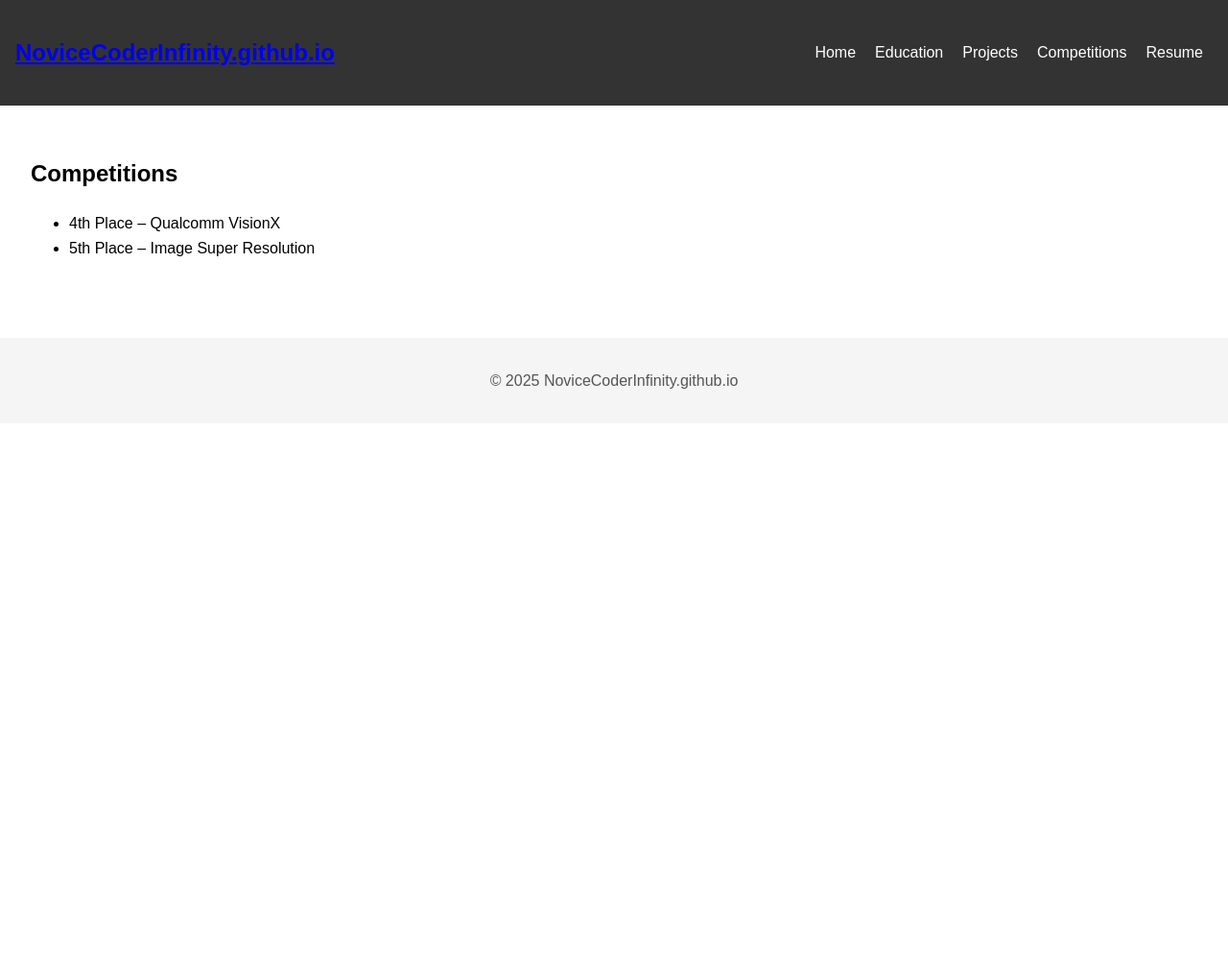
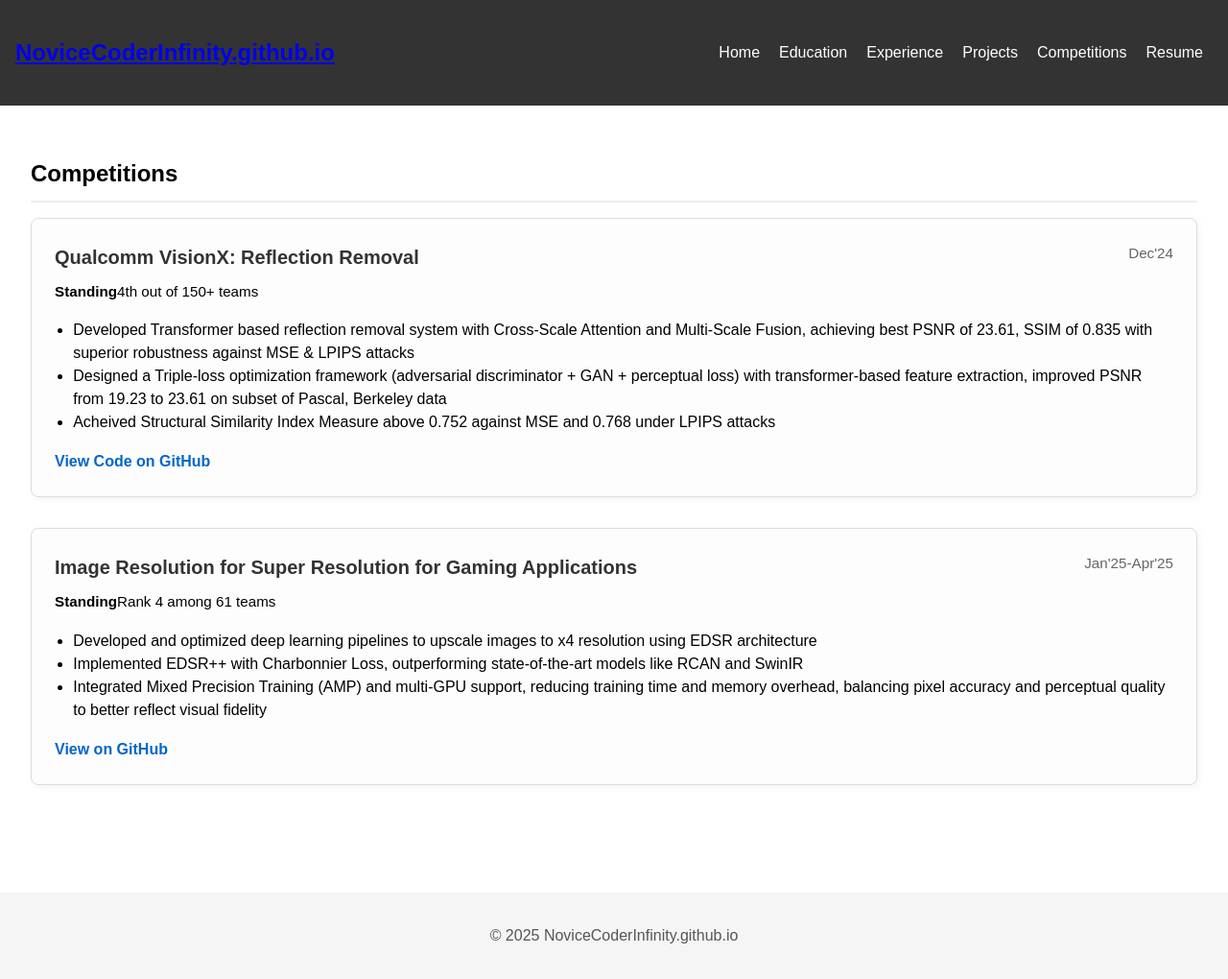
Before and after one commit to NoviceCoderInfinity/NoviceCoderInfinity.github.io, a Jekyll site: the page built from pages/competitions.md, in a window 1280 px wide. Shown: the whole page at 96% size. Built offline with Jekyll 4.4.1, drawn with Linux system fonts in a browser that asks for light colours; before the commit the page ends 900 px from its top, so only the background shows below that.

Commit message:
Added Experience and Modified Competitions

```diff
--- a/_layouts/default.html
+++ b/_layouts/default.html
@@ -14,6 +14,11 @@
           <li><a href="{{ '/' | relative_url }}">Home</a></li>
           <li>
             <a href="{{ '/pages/academics.html' | relative_url }}">Education</a>
+          </li>
+          <li>
+            <a href="{{ '/pages/experience.html' | relative_url }}"
+              >Experience</a
+            >
           </li>
           <li>
             <a href="{{ '/pages/projects.html' | relative_url }}">Projects</a>
--- a/pages/competitions.md
+++ b/pages/competitions.md
@@ -3,7 +3,28 @@ layout: default
 title: Competitions
 ---
 
-## Competitions
-
-- 4th Place – Qualcomm VisionX
-- 5th Place – Image Super Resolution
+<div class="section">
+    <h2>Competitions</h2>
+    <div class="project-card">
+        <h3>Qualcomm VisionX: Reflection Removal <span class="date">Dec'24</span></h3>
+        <p><strong>Standing</strong>4th out of 150+ teams</p>
+        <ul>
+            <li>Developed Transformer based reflection removal system with Cross-Scale Attention and Multi-Scale Fusion, achieving best PSNR of 23.61, SSIM of 0.835 with superior robustness against MSE & LPIPS attacks</li>
+            <li>Designed a Triple-loss optimization framework (adversarial discriminator + GAN + perceptual loss) with transformer-based feature extraction, improved PSNR from 19.23 to 23.61 on subset of Pascal, Berkeley data</li>
+            <li>Acheived Structural Similarity Index Measure above 0.752 against MSE and 0.768 under LPIPS attacks</li>
+        </ul>
+        <!-- Optional project link -->
+        <a href="https://github.com/shoryasethia/RobustSIRR" target="_blank" class="project-link">View Code on GitHub</a>
+    </div>
+    <div class="project-card">
+        <h3>Image Resolution for Super Resolution for Gaming Applications<span class="date">Jan'25-Apr'25</span></h3>
+        <p><strong>Standing</strong>Rank 4 among 61 teams</p>
+        <ul>
+            <li>Developed and optimized deep learning pipelines to upscale images to x4 resolution using EDSR architecture</li>
+            <li>Implemented EDSR++ with Charbonnier Loss, outperforming state-of-the-art models like RCAN and SwinIR</li>
+            <li>Integrated Mixed Precision Training (AMP) and multi-GPU support, reducing training time and memory overhead, balancing pixel accuracy and perceptual quality to better reflect visual fidelity</li>
+        </ul>
+        <!-- Optional project link -->
+        <a href="https://github.com/NoviceCoderInfinity/GNR638_Machine_Learning_for_Remote_Sensing_II/tree/main/Kaggle%20Competition" target="_blank" class="project-link">View on GitHub</a>
+    </div>
+</div>
```
Also changed, not shown: pages/experience.md (added, +28 -0 lines).
